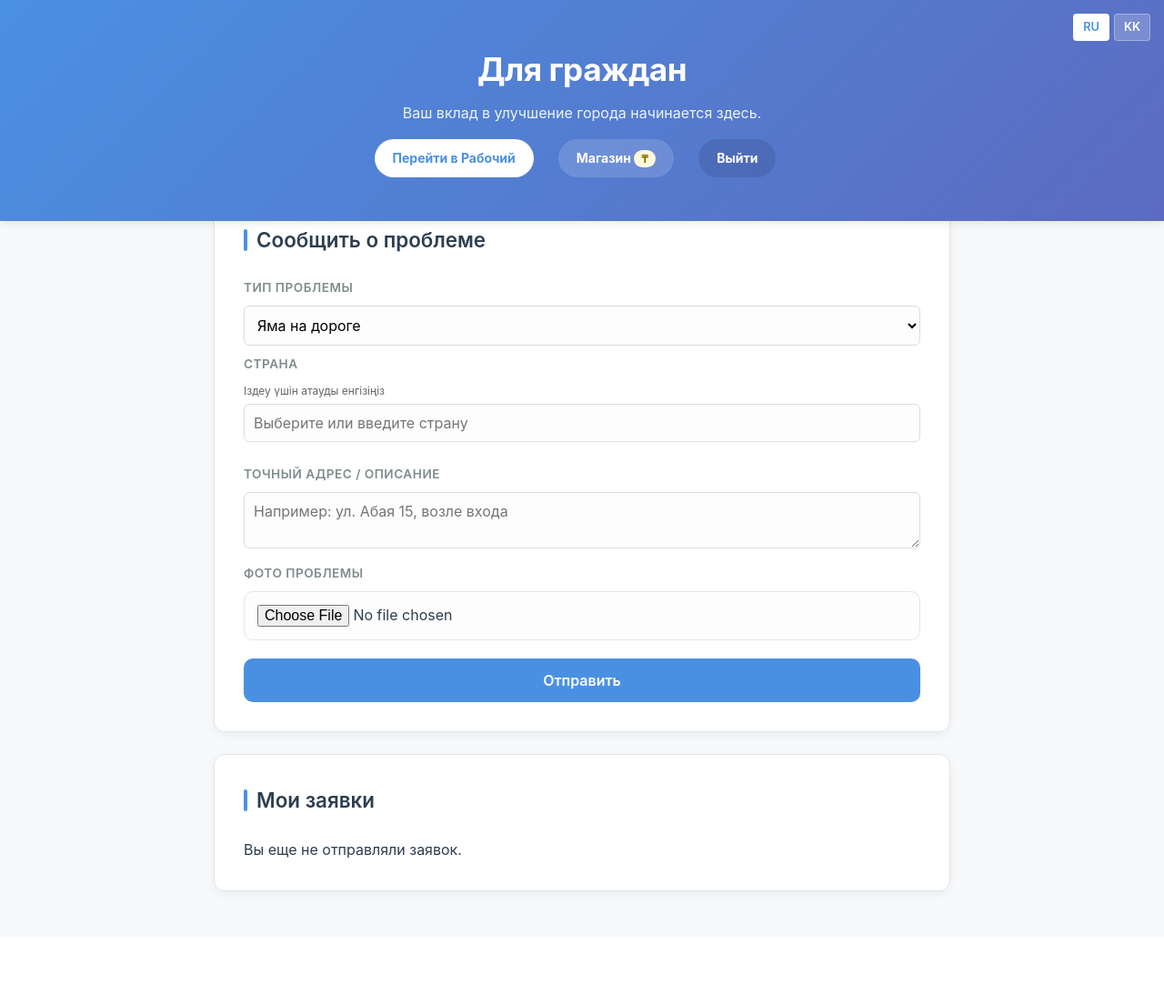
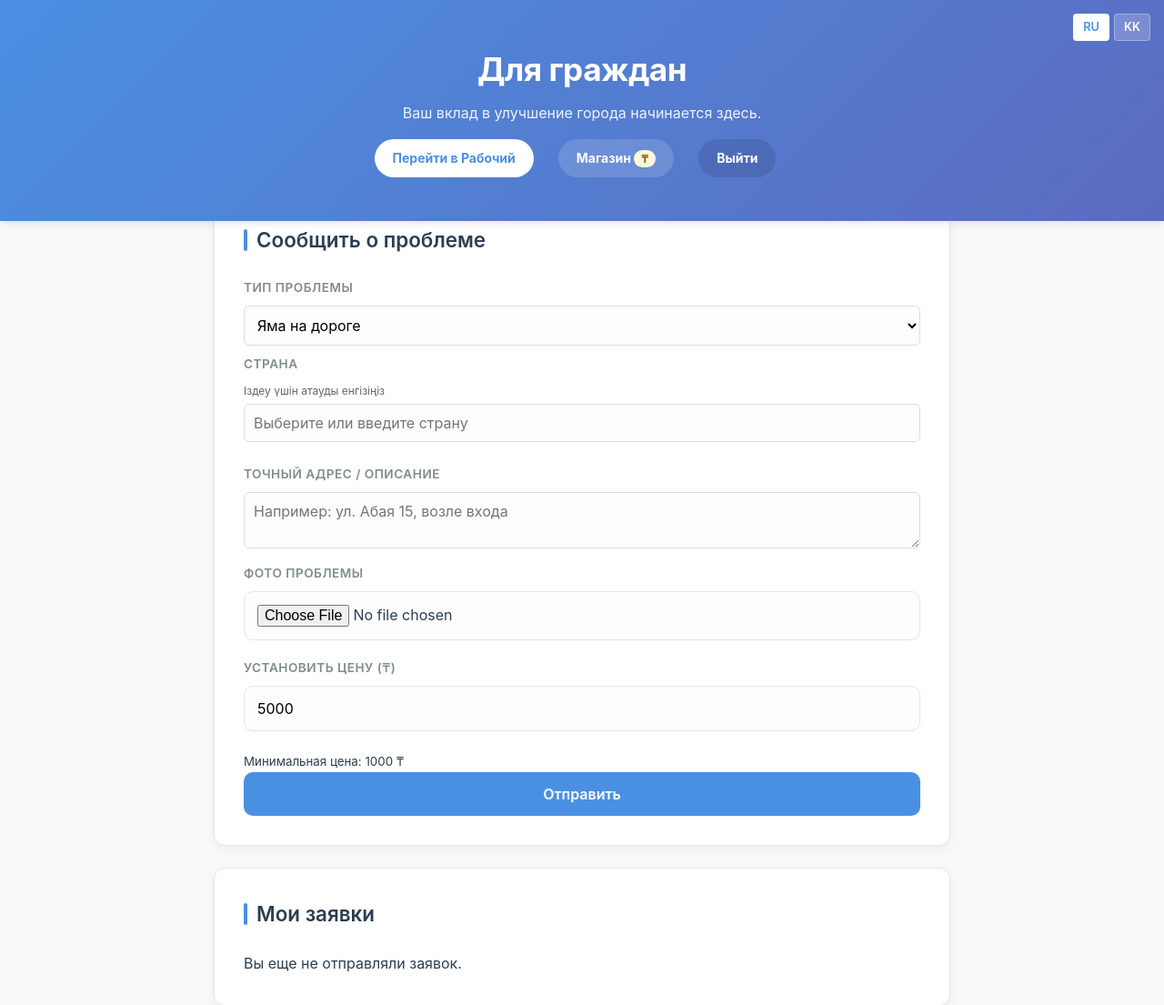
Before and after one commit to erkebulkaaasdad/LosPollosHermanos, a Flask app: template templates/client.html in a window 1280 px wide. Shown: the top 1105 px of the page at 91% size. Before the commit the page ends 985 px from the top, so only its background shows below. Run offline with Flask 3, Linux system fonts and the light colour scheme; the template is opened without the code that fills it, so the values that code supplies are empty.

Commit message:
Allow citizens to set custom task prices

```diff
--- a/app.py
+++ b/app.py
@@ -37,6 +37,7 @@ class Report(db.Model):
     reporter_id = db.Column(db.Integer, db.ForeignKey('user.id'))
     report_photo = db.Column(db.String(200))
     proof_photo = db.Column(db.String(200))
+    price = db.Column(db.Integer, default=5000)  # Custom price set by citizen
 
 # --- Translations ---
 TRANSLATIONS = {
@@ -124,7 +125,11 @@ TRANSLATIONS = {
         'item_bike': 'Велосипед',
         'item_bike_desc': 'Надежный городской велосипед',
         'item_scooter': 'Электросамокат',
-        'item_scooter_desc': 'Быстрый способ передвижения по городу'
+        'item_scooter_desc': 'Быстрый способ передвижения по городу',
+        'price': 'Цена',
+        'set_price': 'Установить цену (₸)',
+        'min_price': 'Минимальная цена: 1000 ₸',
+        'balance': 'Баланс'
     },
     'kk': {
         'welcome_title': 'LosPollos — Қалалық Шешімдер',
@@ -210,7 +215,11 @@ TRANSLATIONS = {
         'item_bike': 'Велосипед',
         'item_bike_desc': 'Сенімді қалалық велосипед',
         'item_scooter': 'Электросамокат',
-        'item_scooter_desc': 'Қала бойынша жылдам қозғалу тәсілі'
+        'item_scooter_desc': 'Қала бойынша жылдам қозғалу тәсілі',
+        'price': 'Баға',
+        'set_price': 'Баға белгілеу (₸)',
+        'min_price': 'Ең аз баға: 1000 ₸',
+        'balance': 'Балансы'
     }
 }
 
@@ -355,10 +364,16 @@ def submit_report():
     country = request.form.get('country')
     region = request.form.get('region')
     city = request.form.get('city')
+    price = request.form.get('price', 5000)
     photo = request.files.get('photo')
 
-    # Debug print
-    print(f"DEBUG: title={title}, location={location}, country={country}, city={city}")
+    # Validate price
+    try:
+        price = int(price)
+        if price < 1000:
+            return jsonify({'error': 'Minimum price is 1000 ₸'}), 400
+    except (ValueError, TypeError):
+        price = 5000
 
     if not title or not location or not country or not city:
         return jsonify({'error': _('fill_all')}), 400
@@ -375,7 +390,8 @@ def submit_report():
         region=region,
         city=city,
         reporter_id=session['user_id'],
-        report_photo=filename
+        report_photo=filename,
+        price=price
     )
     db.session.add(new_report)
     db.session.commit()
@@ -400,7 +416,7 @@ def complete_task(task_id):
 
         task.status = 'completed'
         task.proof_photo = filename
-        user.points += 5000
+        user.points += task.price  # Use custom price from task
         db.session.commit()
         return jsonify({'message': 'Success'})
     return jsonify({'error': 'Task not found'}), 404
--- a/templates/client.html
+++ b/templates/client.html
@@ -94,6 +94,10 @@
     <label>{{ _('photo') }}</label>
     <input type="file" id="photo" accept="image/*">
 
+    <label>{{ _('set_price') }}</label>
+    <input type="number" id="price" min="1000" value="5000" placeholder="5000">
+    <small>{{ _('min_price') }}</small>
+
     <button onclick="submitReport()">{{ _('submit') }}</button>
   </div>
 
@@ -160,6 +164,7 @@
     const region = country === "Казахстан" ? document.getElementById("region").value : "Other";
     const city = country === "Казахстан" ? document.getElementById("city").value : document.getElementById("otherCity").value;
     const photoInput = document.getElementById("photo");
+    const price = document.getElementById('price').value;
 
     if (!location || !city || !country) {
       alert("{{ _('fill_all') }}");
@@ -172,6 +177,7 @@
     formData.append('country', country);
     formData.append('region', region);
     formData.append('city', city);
+    formData.append('price', price);
     if (photoInput.files[0]) {
         formData.append('photo', photoInput.files[0]);
     }
--- a/templates/worker.html
+++ b/templates/worker.html
@@ -45,7 +45,7 @@
         {% endif %}
         <strong>{{ _(task.title) }}</strong><br>
         📍 {{ task.country }}, {{ task.city }}, {{ task.location }}<br>
-        {{ 'Выплата' if current_lang == 'ru' else 'Төлем' }}: {{ task.reward_points }} ₸<br><br>
+        {{ 'Выплата' if current_lang == 'ru' else 'Төлем' }}: {{ task.price }} ₸<br><br>
 
         <div class="upload-area">
           <label>{{ _('proof_photo') }}</label><br>
```
